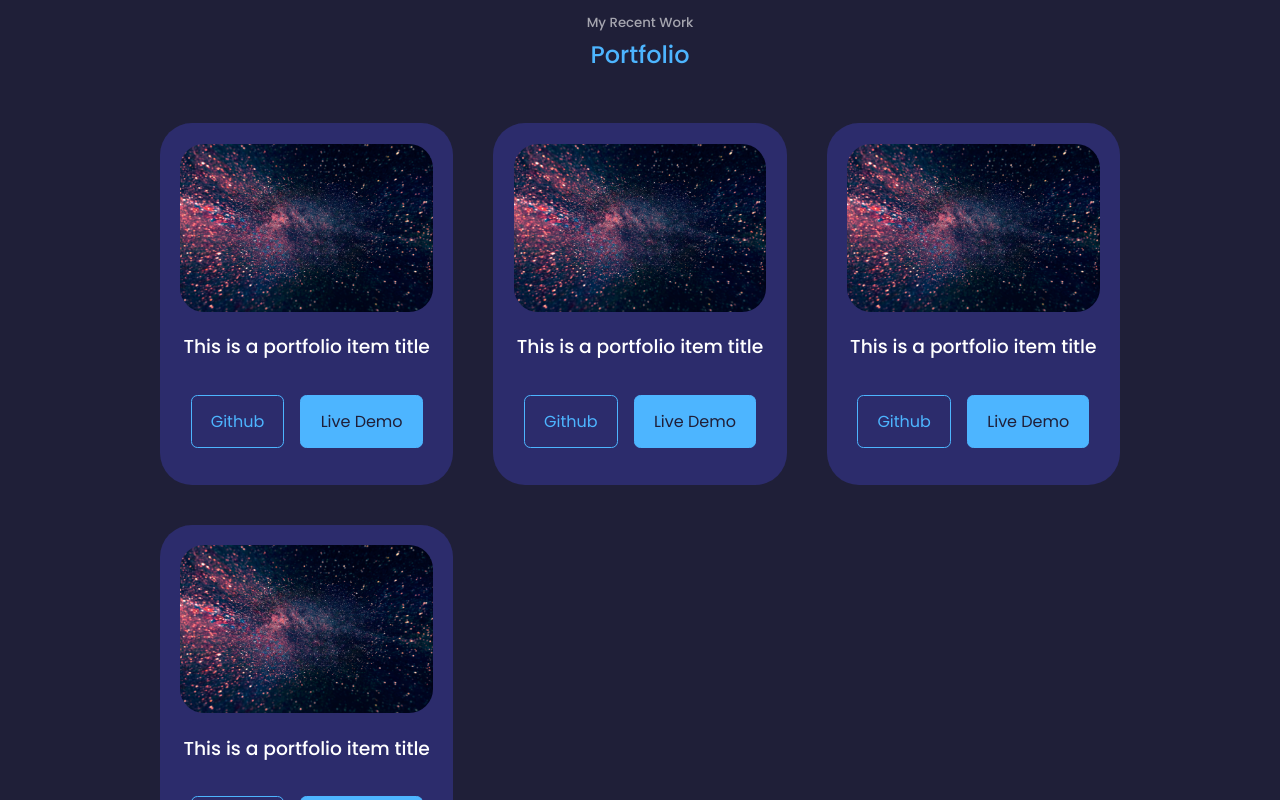
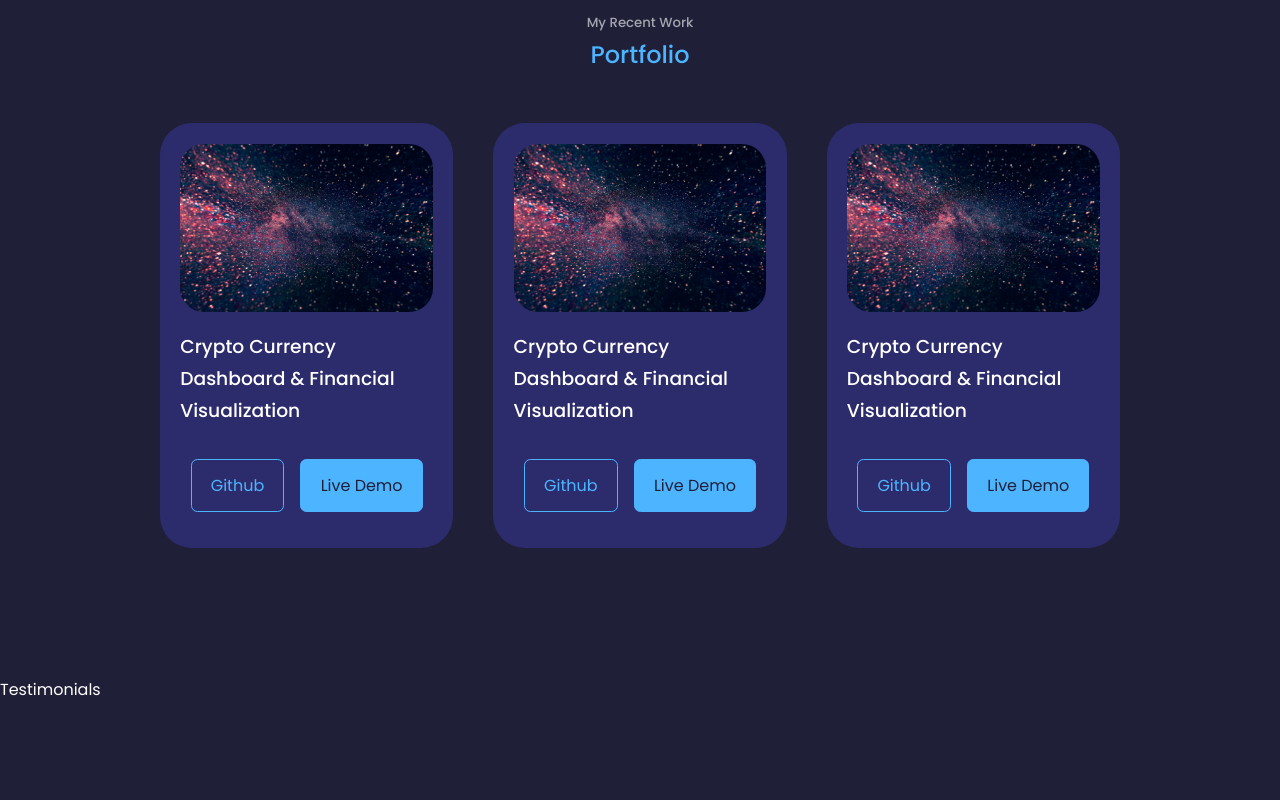
Before and after one commit to luislimaUM/my-portfolio, a React (Create React App) app: page / in a window 1280 px wide. Shown: the part 2960-3760 px from the top of the page. Built offline with nearby package versions, Linux system fonts and the light colour scheme.

Commit message:
portfolio generate dinamically

```diff
--- a/src/components/portfolio/Portfolio.jsx
+++ b/src/components/portfolio/Portfolio.jsx
@@ -1,6 +1,30 @@
 import React from 'react'
 import './portfolio.css'
 import IMG1 from '../../assets/bg-image.jpg'
+
+const data = [
+  {
+    id: 1,
+    image: IMG1,
+    title: 'Crypto Currency Dashboard & Financial Visualization',
+    github: 'https://github.com',
+    demo: 'https://dribble.com'
+  },
+  {
+    id: 2,
+    image: IMG1,
+    title: 'Crypto Currency Dashboard & Financial Visualization',
+    github: 'https://github.com',
+    demo: 'https://dribble.com'
+  },
+  {
+    id: 3,
+    image: IMG1,
+    title: 'Crypto Currency Dashboard & Financial Visualization',
+    github: 'https://github.com',
+    demo: 'https://dribble.com'
+  }
+]
 
 const Portfolio = () => {
   return (
@@ -9,46 +33,22 @@
       <h2>Portfolio</h2>
 
       <div className="container portfolio__container">
-        <article className='portfolio__item'>
-          <div className='portfolio__item-image'>
-            <img src={IMG1} alt=""></img>
-          </div>
-          <h3>This is a portfolio item title</h3>
-          <div className='portfolio__item-cta'>
-            <a href="https://github.com" className='btn' target="_blank">Github</a>
-            <a href="https://github.com" className='btn btn-primary' target="_blank">Live Demo</a>
-          </div>
-        </article>
-        <article className='portfolio__item'>
-          <div className='portfolio__item-image'>
-            <img src={IMG1} alt=""></img>
-          </div>
-          <h3>This is a portfolio item title</h3>
-          <div className='portfolio__item-cta'>
-            <a href="https://github.com" className='btn' target="_blank">Github</a>
-            <a href="https://github.com" className='btn btn-primary' target="_blank">Live Demo</a>
-          </div>
-        </article>
-        <article className='portfolio__item'>
-          <div className='portfolio__item-image'>
-            <img src={IMG1} alt=""></img>
-          </div>
-          <h3>This is a portfolio item title</h3>
-          <div className='portfolio__item-cta'>
-            <a href="https://github.com" className='btn' target="_blank">Github</a>
-            <a href="https://github.com" className='btn btn-primary' target="_blank">Live Demo</a>
-          </div>
-        </article>
-        <article className='portfolio__item'>
-          <div className='portfolio__item-image'>
-            <img src={IMG1} alt=""></img>
-          </div>
-          <h3>This is a portfolio item title</h3>
-          <div className='portfolio__item-cta'>
-            <a href="https://github.com" className='btn' target="_blank">Github</a>
-            <a href="https://github.com" className='btn btn-primary' target="_blank">Live Demo</a>
-          </div>
-        </article>
+        {
+          data.map(({id,image,title,github,demo}) => {
+            return (
+              <article key={id} className='portfolio__item'>
+                <div className='portfolio__item-image'>
+                  <img src={image} alt={title}></img>
+                </div>
+                <h3>{title}</h3>
+                <div className='portfolio__item-cta'>
+                  <a href={github} className='btn' target="_blank">Github</a>
+                  <a href={demo} className='btn btn-primary' target="_blank">Live Demo</a>
+                </div>
+              </article>
+            )
+          })
+        }
       </div>
     </section>
   )
--- a/src/components/portfolio/portfolio.css
+++ b/src/components/portfolio/portfolio.css
@@ -34,3 +34,19 @@
     margin-bottom: 1rem;
     justify-content: center;
 }
+
+/* ------------ MEDIA QUERIES (MEDIUM DEVICES) ----------------------- */
+@media screen and (max-width: 1024px){
+    .portfolio__container{
+        grid-template-columns: 1fr 1fr;
+        gap: 1.2rem;
+    }
+}
+
+/* ------------ MEDIA QUERIES (SMALL DEVICES) ----------------------- */
+@media screen and (max-width: 600px){
+    .portfolio__container{
+        grid-template-columns: 1fr;
+        gap: 1rem;
+    }
+}
```
